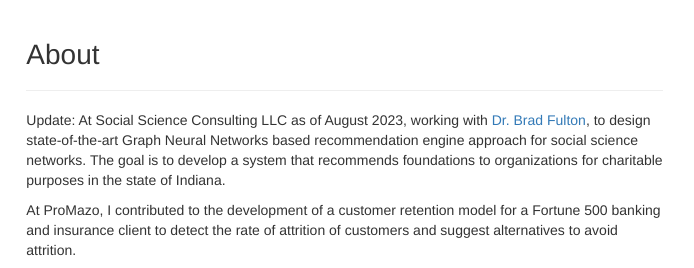
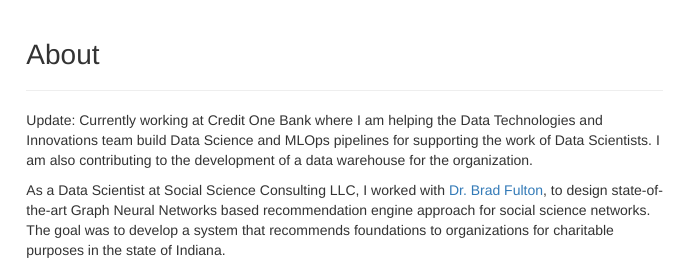
Before and after one commit to anuraghambir/anuraghambir.github.io, a plain HTML site: page index.html in a window 1280 px wide. Shown: the top 268 px of the page, 462-1156 px from the left. Drawn offline with Linux system fonts and the light colour scheme; files that its build step writes are made by us from their sources.

Commit message:
Update index.html

```diff
--- a/index.html
+++ b/index.html
@@ -38,7 +38,10 @@
                         <h1>About</h1>
                     </div>
                     <p>
-                        Update: At Social Science Consulting LLC as of August 2023, working with <a href="https://oneill.indiana.edu/faculty-research/directory/profiles/faculty/full-time/fulton-brad.html">Dr. Brad Fulton</a>, to design state-of-the-art Graph Neural Networks based recommendation engine approach for social science networks. The goal is to develop a system that recommends foundations to organizations for charitable purposes in the state of Indiana.
+                        Update: Currently working at Credit One Bank where I am helping the Data Technologies and Innovations team build Data Science and MLOps pipelines for supporting the work of Data Scientists. I am also contributing to the development of a data warehouse for the organization.
+                    </p>
+                    <p>
+                        As a Data Scientist at Social Science Consulting LLC, I worked with <a href="https://oneill.indiana.edu/faculty-research/directory/profiles/faculty/full-time/fulton-brad.html">Dr. Brad Fulton</a>, to design state-of-the-art Graph Neural Networks based recommendation engine approach for social science networks. The goal was to develop a system that recommends foundations to organizations for charitable purposes in the state of Indiana.
                     </p>
                     <p>
                         At ProMazo, I contributed to the development of a customer retention model for a Fortune 500 banking and insurance client to detect the rate of attrition of customers and suggest alternatives to avoid attrition.
```
